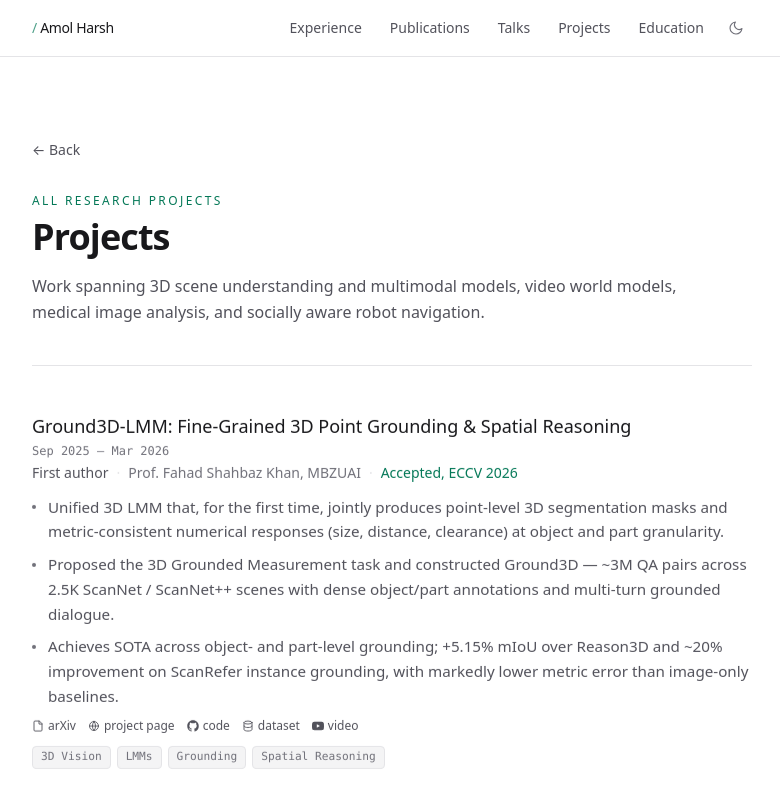
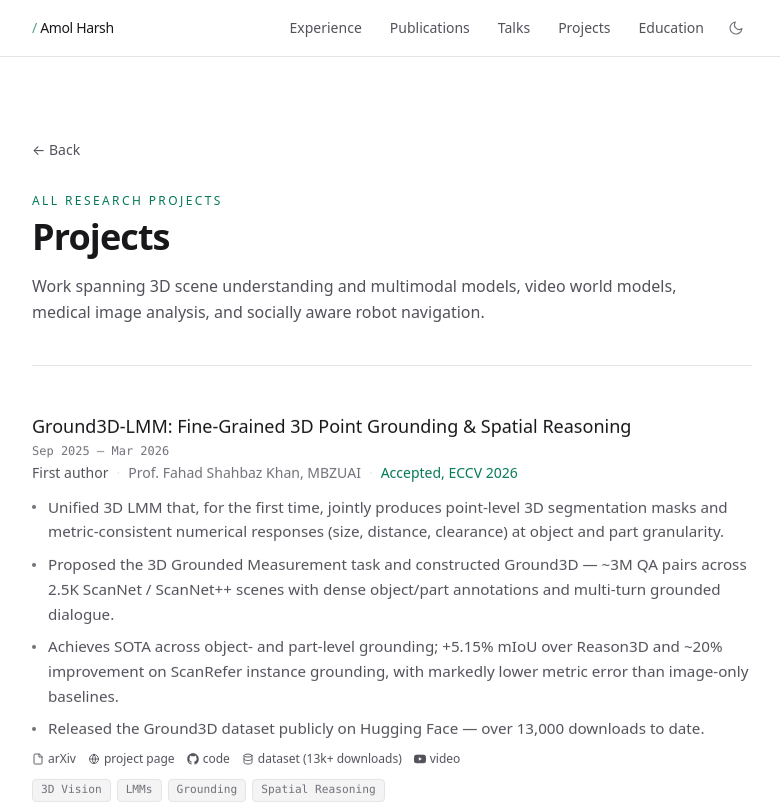
Before and after one commit to AmolHarsh/AmolHarsh.github.io, a Next.js app: page /projects in a window 1280 px wide. Shown: the top 804 px of the page, without its empty margins (248-1028 px from the left). Built offline with nearby package versions, Linux system fonts and the light colour scheme.

Commit message:
Note Ground3D dataset adoption on Hugging Face

```diff
--- a/content/data.ts
+++ b/content/data.ts
@@ -37,13 +37,14 @@ export const projects = [
       "Unified 3D LMM that, for the first time, jointly produces point-level 3D segmentation masks and metric-consistent numerical responses (size, distance, clearance) at object and part granularity.",
       "Proposed the 3D Grounded Measurement task and constructed Ground3D — ~3M QA pairs across 2.5K ScanNet / ScanNet++ scenes with dense object/part annotations and multi-turn grounded dialogue.",
       "Achieves SOTA across object- and part-level grounding; +5.15% mIoU over Reason3D and ~20% improvement on ScanRefer instance grounding, with markedly lower metric error than image-only baselines.",
+      "Released the Ground3D dataset publicly on Hugging Face — over 13,000 downloads to date.",
     ],
     tags: ["3D Vision", "LMMs", "Grounding", "Spatial Reasoning"],
     links: [
       { label: "arXiv", href: "https://arxiv.org/abs/2607.05493" },
       { label: "project page", href: "https://amolharsh.github.io/ground3d-lmm/" },
       { label: "code", href: "https://github.com/AmolHarsh/ground3d-lmm" },
-      { label: "dataset", href: "https://huggingface.co/datasets/amolharsh/Ground3D_Dataset" },
+      { label: "dataset (13k+ downloads)", href: "https://huggingface.co/datasets/amolharsh/Ground3D_Dataset" },
       { label: "video", href: "https://www.youtube.com/watch?v=UNkMmEFEBqQ" },
     ],
   },
@@ -159,7 +160,7 @@ export const publications = [
       { label: "project page", href: "https://amolharsh.github.io/ground3d-lmm/" },
       { label: "code", href: "https://github.com/AmolHarsh/ground3d-lmm" },
       {
-        label: "dataset",
+        label: "dataset (13k+ downloads)",
         href: "https://huggingface.co/datasets/amolharsh/Ground3D_Dataset",
       },
       { label: "video", href: "https://www.youtube.com/watch?v=UNkMmEFEBqQ" },
```
